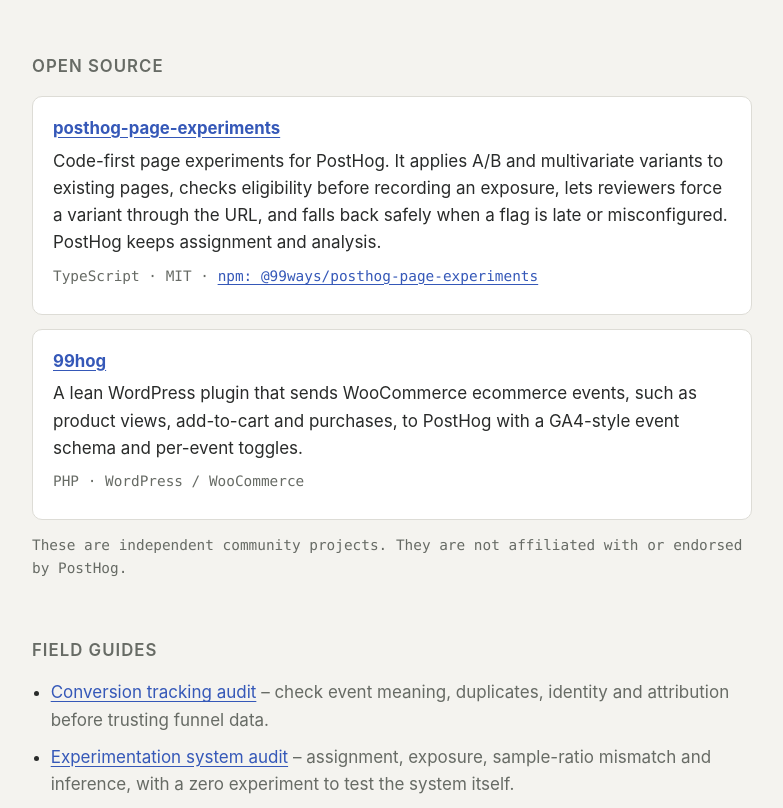
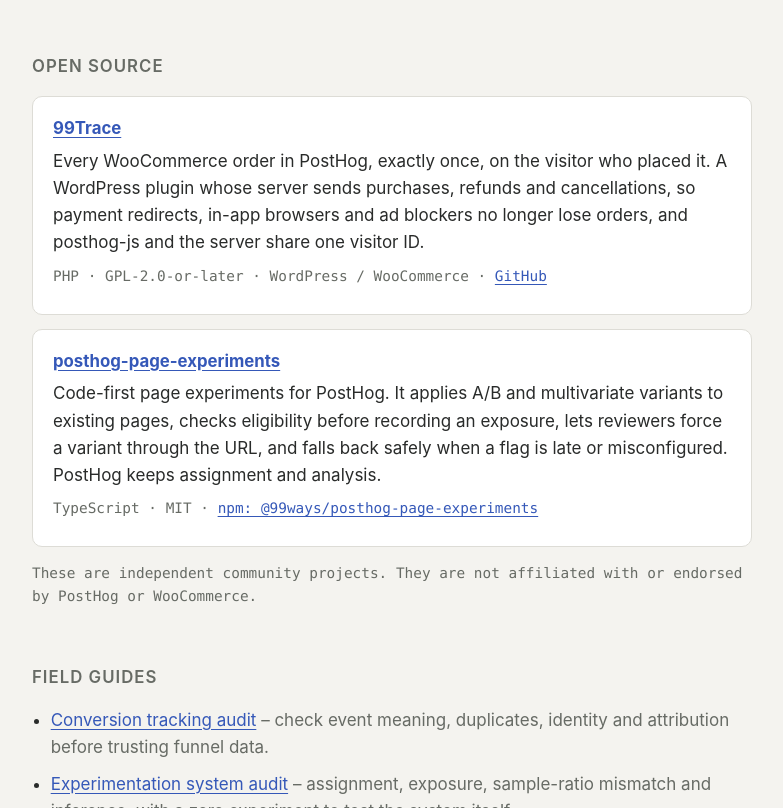
Before and after one commit to 99ways-io/99ways-io.github.io, a plain HTML site: page index.html in a window 1280 px wide. Shown: the part 619-1427 px from the top of the page, without its empty margins (248-1031 px from the left). Drawn offline with Linux system fonts and the light colour scheme.

Commit message:
List 99Trace under Open source; it replaces the older 99hog plugin
Co-Authored-By: Claude Opus 5.5 <noreply@anthropic.com>

```diff
--- a/index.html
+++ b/index.html
@@ -4,7 +4,7 @@
   <meta charset="utf-8">
   <meta name="viewport" content="width=device-width, initial-scale=1">
   <title>99Ways on GitHub: open-source tools for tracking and experimentation</title>
-  <meta name="description" content="99Ways builds reliable tracking, product analytics and experimentation systems. Open-source tools for PostHog page experiments and WooCommerce tracking, plus our field guides.">
+  <meta name="description" content="99Ways builds reliable tracking, product analytics and experimentation systems. Open-source tools for PostHog: 99Trace for WooCommerce orders and page experiments, plus our field guides.">
   <link rel="icon" type="image/png" href="assets/favicon.png">
   <meta property="og:title" content="99Ways on GitHub">
   <meta property="og:description" content="Open-source tools and field guides for tracking, product analytics and experimentation.">
@@ -56,16 +56,16 @@ keep learning, especially when the variant loses</div>
 
   <h2>Open source</h2>
   <div class="card">
+    <h3><a href="https://99trace.com">99Trace</a></h3>
+    <p>Every WooCommerce order in PostHog, exactly once, on the visitor who placed it. A WordPress plugin whose server sends purchases, refunds and cancellations, so payment redirects, in-app browsers and ad blockers no longer lose orders, and posthog-js and the server share one visitor ID.</p>
+    <p class="meta">PHP · GPL-2.0-or-later · WordPress / WooCommerce · <a href="https://github.com/99ways-io/99trace-woocommerce-posthog">GitHub</a></p>
+  </div>
+  <div class="card">
     <h3><a href="https://github.com/99ways-io/posthog-page-experiments">posthog-page-experiments</a></h3>
     <p>Code-first page experiments for PostHog. It applies A/B and multivariate variants to existing pages, checks eligibility before recording an exposure, lets reviewers force a variant through the URL, and falls back safely when a flag is late or misconfigured. PostHog keeps assignment and analysis.</p>
     <p class="meta">TypeScript · MIT · <a href="https://www.npmjs.com/package/@99ways/posthog-page-experiments">npm: @99ways/posthog-page-experiments</a></p>
   </div>
-  <div class="card">
-    <h3><a href="https://github.com/99ways-io/99hog">99hog</a></h3>
-    <p>A lean WordPress plugin that sends WooCommerce ecommerce events, such as product views, add-to-cart and purchases, to PostHog with a GA4-style event schema and per-event toggles.</p>
-    <p class="meta">PHP · WordPress / WooCommerce</p>
-  </div>
-  <p class="meta">These are independent community projects. They are not affiliated with or endorsed by PostHog.</p>
+  <p class="meta">These are independent community projects. They are not affiliated with or endorsed by PostHog or WooCommerce.</p>
 
   <h2>Field guides</h2>
   <ul class="guides">
```
